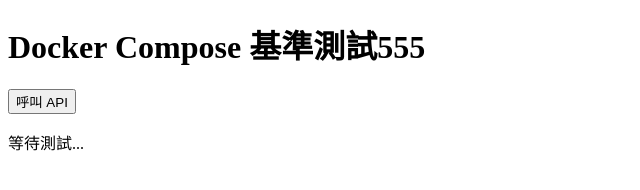
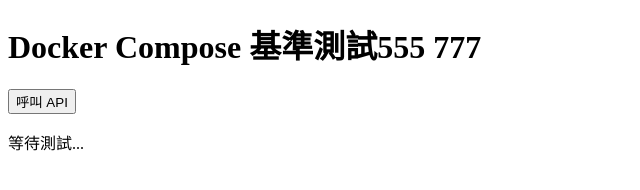
Before and after one commit to AlanSuDF/test01, a plain HTML site: page index.html in a window 1280 px wide. Shown: the full height of the page, 0-640 px from the left. Drawn offline with Linux system fonts and the light colour scheme.

Commit message:
Update index.html

```diff
--- a/index.html
+++ b/index.html
@@ -5,7 +5,7 @@
     <title>Docker Test</title>
 </head>
 <body>
-    <h1>Docker Compose 基準測試555</h1>
+    <h1>Docker Compose 基準測試555 777</h1>
     <button onclick="testApi()">呼叫 API</button>
     <p id="result">等待測試...</p>
 
```
